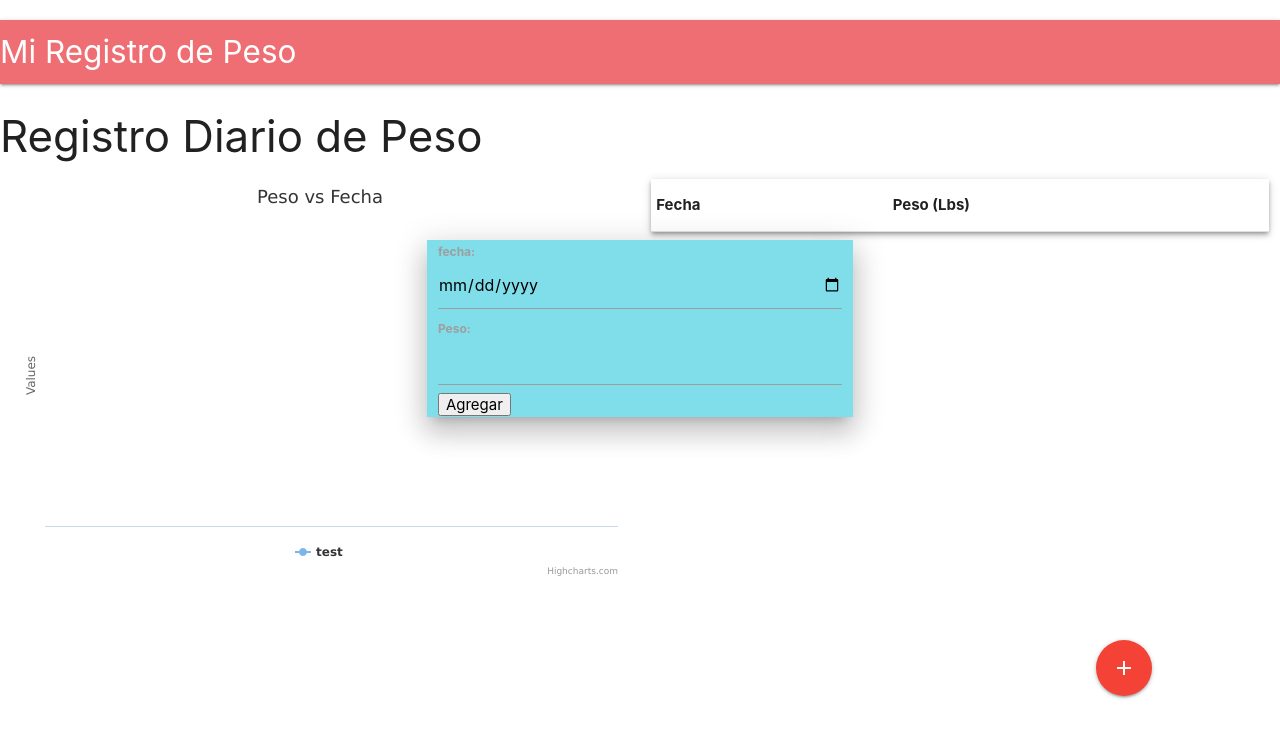
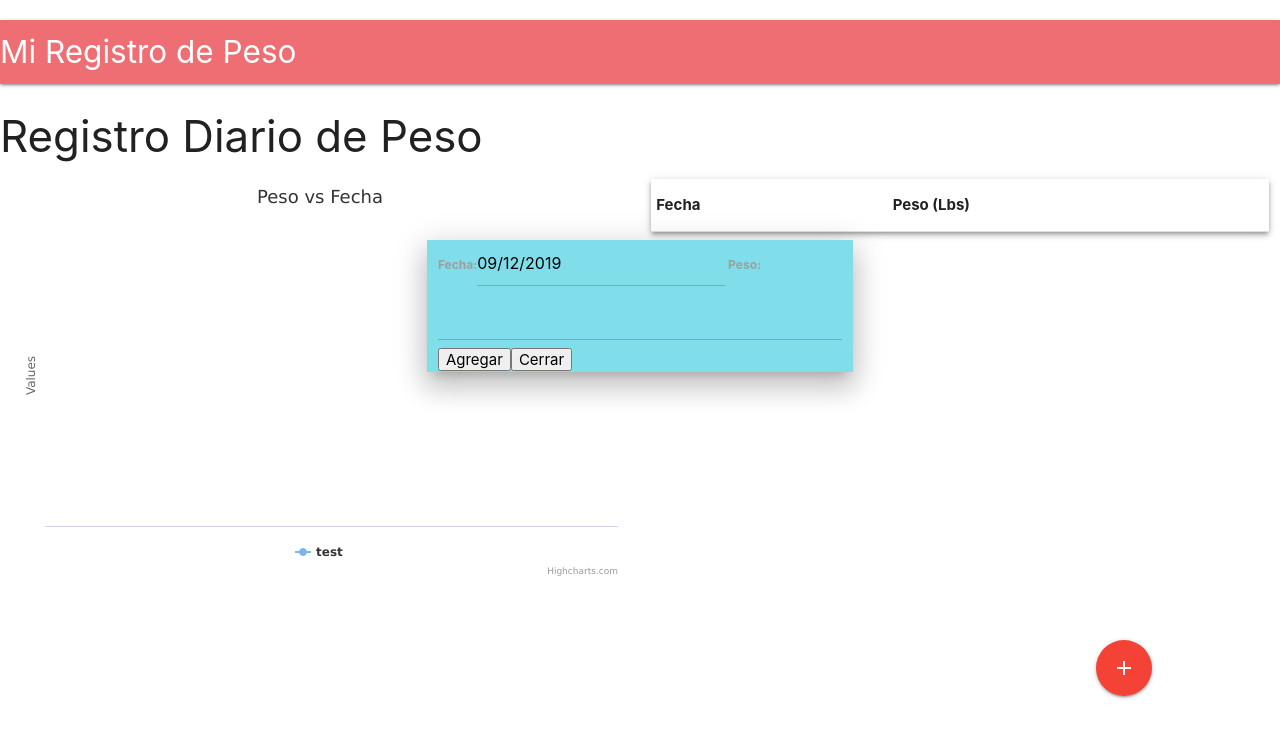
Before and after one commit to marcelamaldonado/mipeso, a React (Create React App) app: page / in a window 1280 px wide. Shown: the top 738 px of the page. Built offline with nearby package versions, Linux system fonts and the light colour scheme.

Commit message:
cambios en el formulario

```diff
--- a/package.json
+++ b/package.json
@@ -7,8 +7,10 @@
     "materialize-css": "^1.0.0-rc.2",
     "moment": "^2.24.0",
     "react": "^16.9.0",
+    "react-datepicker": "^2.9.6",
     "react-dom": "^16.9.0",
-    "react-scripts": "3.1.1"
+    "react-scripts": "3.1.1",
+    "sweetalert": "^2.1.2"
   },
   "scripts": {
     "start": "react-scripts start",
--- a/src/componentes/Form.js
+++ b/src/componentes/Form.js
@@ -1,28 +1,61 @@
+import 'react-datepicker/dist/react-datepicker.min.css'
 import React from 'react'
 import './Form.css'
+import swal from 'sweetalert'
+import DatePicker from 'react-datepicker'
+import moment from 'moment'
+import { registerLocale, setDefaultLocale } from  "react-datepicker";
+import es from 'date-fns/locale/es';
+registerLocale('es', es)
+
 
 export default class Form extends React.Component{
-    onSubmit = (evt)=>{
-        evt.preventDefault()
-        const fecha = evt.target.fecha.value
-        const peso = evt.target.peso.value
-        console.log(fecha,peso)
-    }
+
+    //state = {
+    //    fecha:moment(),
+     //   peso:null
+    //};
+    state = {
+        fecha: new Date(),
+        peso: null
+      };
+    onSubmit = ()=>{
+        const {fecha,peso} = this.state;
+
+        console.log(fecha,peso);
+        if (!peso || peso < 0){
+            swal('Lectura invalida', 'El registro de peso debe ser valido','error')
+        }
+    };
+    cambioFecha = fecha => {
+        this.setState({fecha});
+    };
+    cambioPeso = evt =>{
+    this.setState({
+        peso:evt.target.value
+    })
+    };
     render(){
         return(
             <div className="row">
                 <div className="form-container col s4 offset-s4 z-depth-4 cyan lighten-3">
-                    <form onSubmit={this.onSubmit}>
+                    <form>
                         <label htmlFor="fecha">
-                        fecha:
-                        <input type="date" name="fecha" id="fecha"/>
+                        Fecha:
+                        <DatePicker
+                            locale = "es"
+                            selected={this.state.fecha}
+                            onChange={this.cambioFecha}
+                        /> {/*<input type="date" name="fecha" id="fecha"/>*/}
                         </label>
                     <label htmlFor="peso">
                         Peso:
-                        <input Type="text" name="peso" id="peso"/>
-                    </label>
-                        <label/>
-                        <input type="submit" value="Agregar"/>
+                        <input Type="text"
+                        name="peso" value={this.state.peso}
+                        onChange={this.cambiarPeso} id="peso"/>
+                      </label>
+                        <input type="button" onClick={this.onSubmit} value="Agregar"/>
+                        <input type="button" value="Cerrar"/>
                     </form>
                 </div>
             </div>
```
Also changed, not shown: 1 other file (tests, documents, lock files or other folders).
